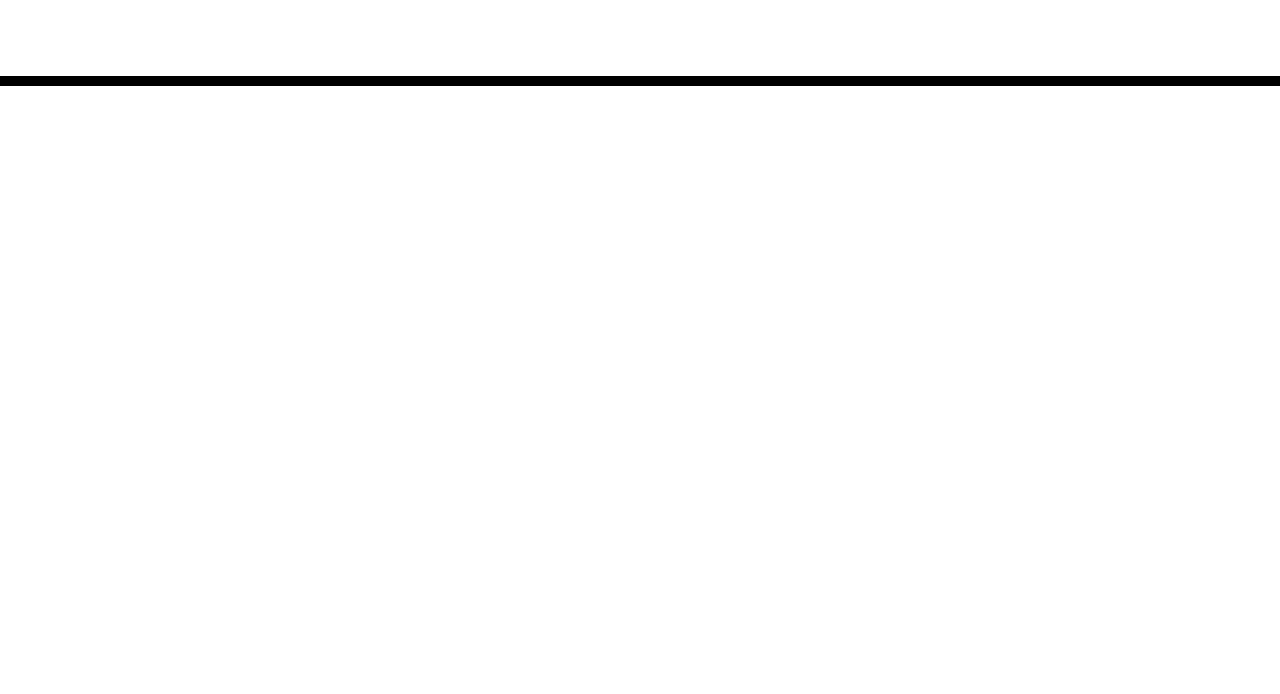
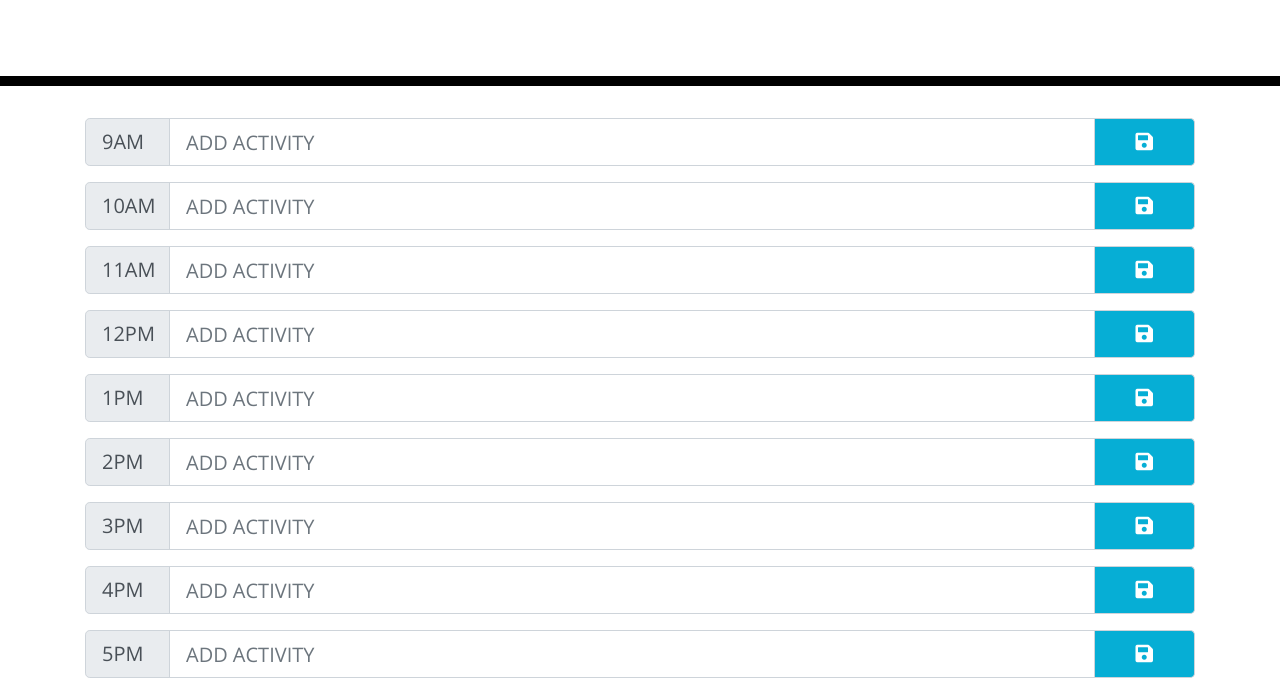
Before and after one commit to wleivax/hw5scheduler, a plain HTML site: page index.html in a window 1280 px wide. Shown: the part 182-876 px from the top of the page. Before the commit the page ends 800 px from the top, so only its background shows below. Drawn offline with nearby package versions, Linux system fonts and the light colour scheme.

Commit message:
structurepush

```diff
--- a/index.html
+++ b/index.html
@@ -30,9 +30,94 @@
     </header>
     <div class="container">
       <!-- Timeblocks go here -->
+      <!-- First Input row -->
+      <div class="input-group input-group-lg mb-3">
+        <div class="input-group-prepend">
+          <span class="input-group-text my-class">9AM</span>
+        </div>
+        <input type="text" class="form-control" aria-label="Actividad" placeholder="ADD ACTIVITY">
+        <div class="input-group-append ">
+          <span class="input-group-text saveBtn"><i class="fas fa-save button-size"></i></span>
+        </div>
+      </div>
+
+      <!--Following Input rows-->
+      <div class="input-group input-group-lg mb-3">
+        <div class="input-group-prepend">
+          <span class="input-group-text my-class">10AM</span>
+        </div>
+        <input type="text" class="form-control" aria-label="Actividad" placeholder="ADD ACTIVITY">
+        <div class="input-group-append ">
+          <span class="input-group-text saveBtn"><i class="fas fa-save button-size"></i></span>
+        </div>
+      </div>
+      <div class="input-group input-group-lg mb-3">
+        <div class="input-group-prepend">
+          <span class="input-group-text my-class">11AM</span>
+        </div>
+        <input type="text" class="form-control" aria-label="Actividad" placeholder="ADD ACTIVITY">
+        <div class="input-group-append ">
+          <span class="input-group-text saveBtn"><i class="fas fa-save button-size"></i></span>
+        </div>
+      </div>
+      <div class="input-group input-group-lg mb-3">
+        <div class="input-group-prepend">
+          <span class="input-group-text my-class">12PM</span>
+        </div>
+        <input type="text" class="form-control" aria-label="Actividad" placeholder="ADD ACTIVITY">
+        <div class="input-group-append ">
+          <span class="input-group-text saveBtn"><i class="fas fa-save button-size"></i></span>
+        </div>
+      </div>
+      <div class="input-group input-group-lg mb-3">
+        <div class="input-group-prepend">
+          <span class="input-group-text my-class">1PM</span>
+        </div>
+        <input type="text" class="form-control" aria-label="Actividad" placeholder="ADD ACTIVITY">
+        <div class="input-group-append ">
+          <span class="input-group-text saveBtn"><i class="fas fa-save button-size"></i></span>
+        </div>
+      </div>
+      <div class="input-group input-group-lg mb-3">
+        <div class="input-group-prepend">
+          <span class="input-group-text my-class">2PM</span>
+        </div>
+        <input type="text" class="form-control" aria-label="Actividad" placeholder="ADD ACTIVITY">
+        <div class="input-group-append ">
+          <span class="input-group-text saveBtn"><i class="fas fa-save button-size"></i></span>
+        </div>
+      </div>
+      <div class="input-group input-group-lg mb-3">
+        <div class="input-group-prepend">
+          <span class="input-group-text my-class">3PM</span>
+        </div>
+        <input type="text" class="form-control" aria-label="Actividad" placeholder="ADD ACTIVITY">
+        <div class="input-group-append ">
+          <span class="input-group-text saveBtn"><i class="fas fa-save button-size"></i></span>
+        </div>
+      </div>
+      <div class="input-group input-group-lg mb-3">
+        <div class="input-group-prepend">
+          <span class="input-group-text my-class">4PM</span>
+        </div>
+        <input type="text" class="form-control" aria-label="Actividad" placeholder="ADD ACTIVITY">
+        <div class="input-group-append ">
+          <span class="input-group-text saveBtn"><i class="fas fa-save button-size"></i></span>
+        </div>
+      </div>
+      <div class="input-group input-group-lg mb-3">
+        <div class="input-group-prepend">
+          <span class="input-group-text my-class">5PM</span>
+        </div>
+        <input type="text" class="form-control" aria-label="Actividad" placeholder="ADD ACTIVITY">
+        <div class="input-group-append ">
+          <span class="input-group-text saveBtn"><i class="fas fa-save button-size"></i></span>
+        </div>
+      </div>
     </div>
 
     <script src="https://cdnjs.cloudflare.com/ajax/libs/jquery/3.2.1/jquery.min.js"></script>
     <script src="https://cdnjs.cloudflare.com/ajax/libs/moment.js/2.24.0/moment.min.js"></script>
+    <script src="script.js"></script>
   </body>
 </html>
--- a/style.css
+++ b/style.css
@@ -69,3 +69,11 @@ textarea{
   font-size: 20px;
   transition: all .3s ease-in-out;
 }
+
+.my-class {
+  width: 85px;
+}
+
+.button-size {
+  padding: 0 25px;
+}
```
Also changed, not shown: script.js (added), 1 other file.
